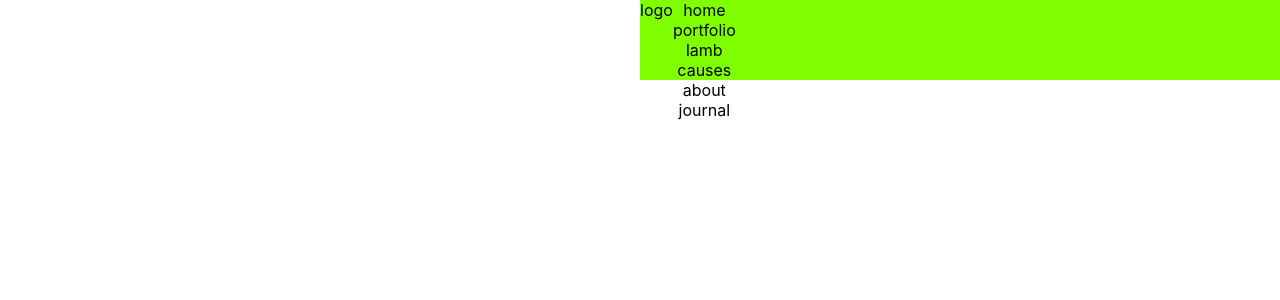
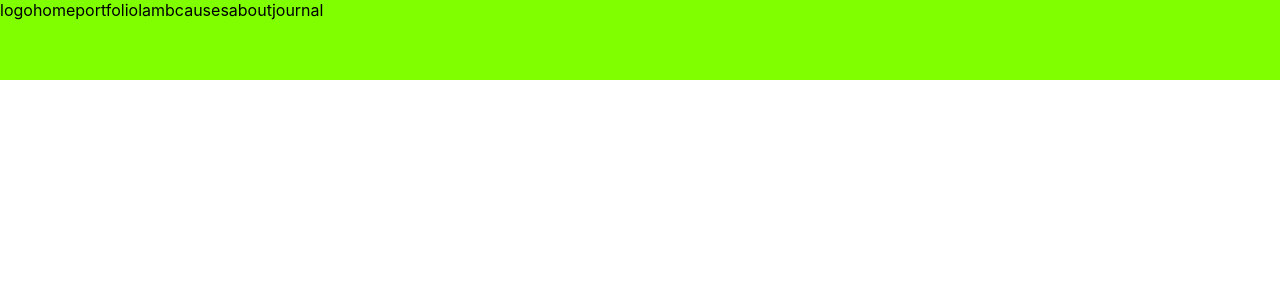
Before and after one commit to cyberstizz/charleslambjr, a React (Create React App) app: page / in a window 1280 px wide. Shown: the top 300 px of the page. Built offline with nearby package versions, Linux system fonts and the light colour scheme.

Commit message:
got rid of the text align center in the boilerplate app divs css properties, it was pushing everything into the middle, anyway.... moving on

```diff
--- a/src/App.css
+++ b/src/App.css
@@ -1,5 +1,8 @@
+#{
+  margin: none;
+}
+
 .App {
-  text-align: center;
 }
 
 .App-logo {
@@ -45,3 +48,8 @@
   height: 10vh;
   position: fixed;
 }
+
+.navOptions{
+  display: inline-flex;
+  flex-direction: row;
+}
```
